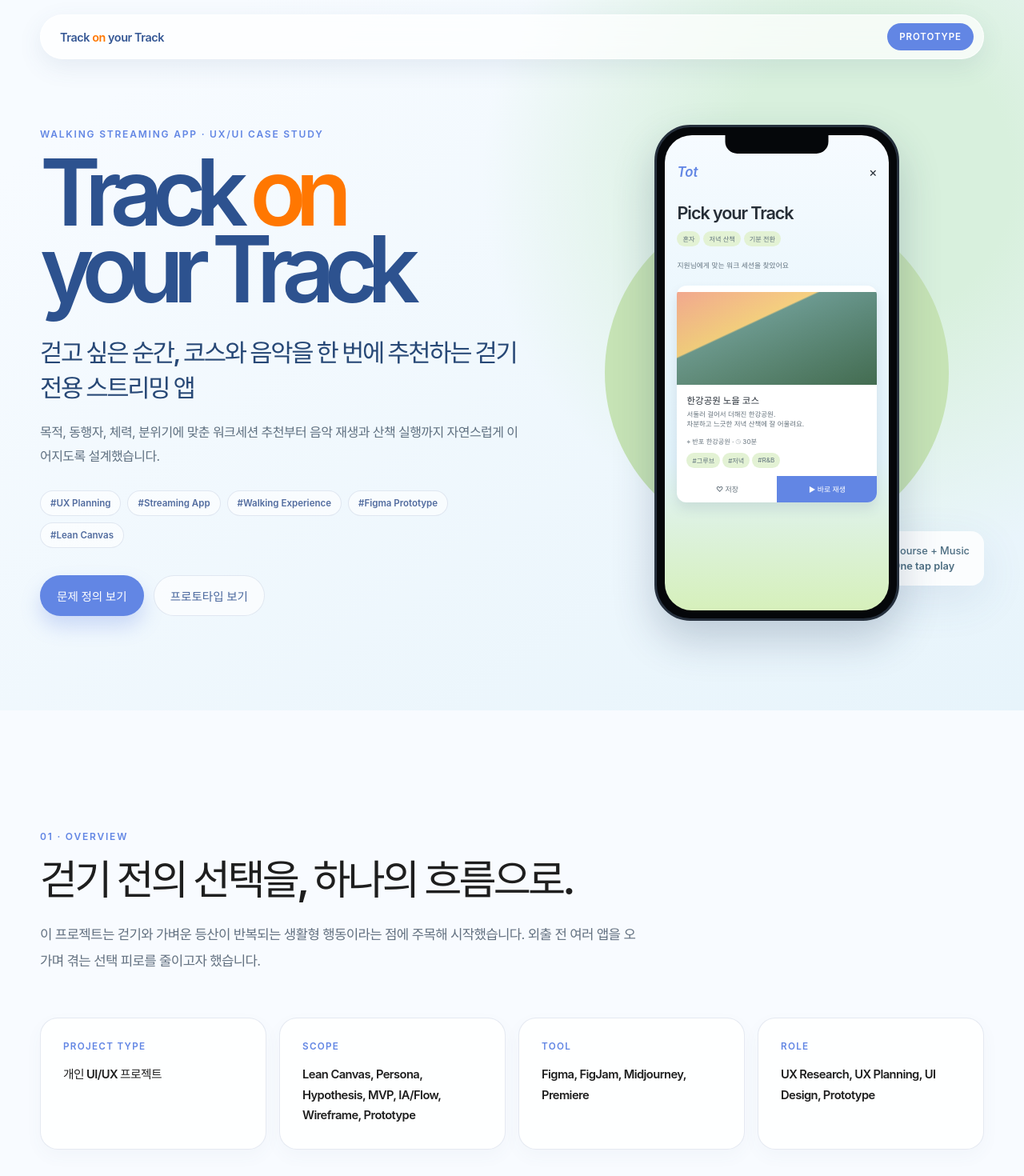
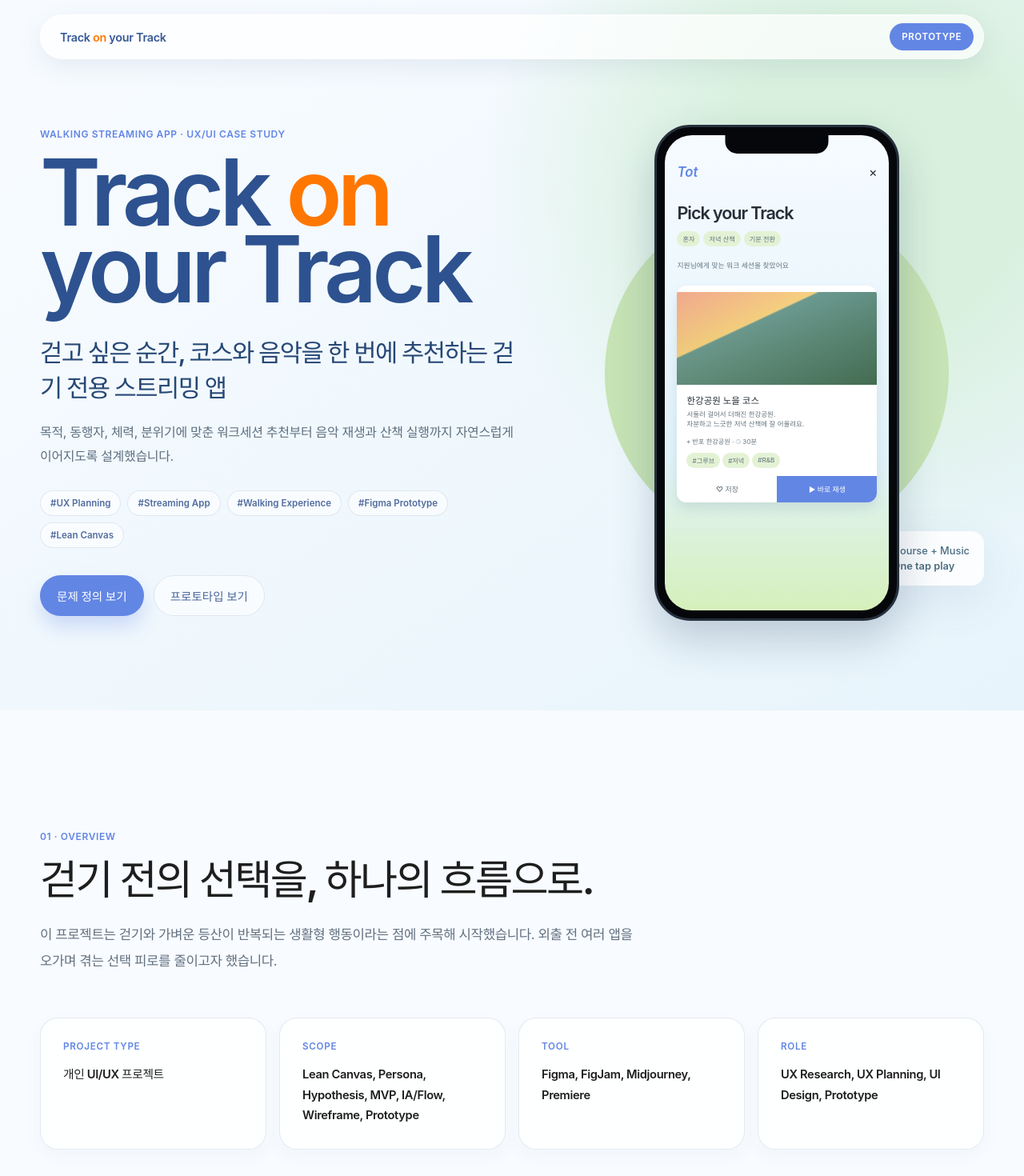
Before and after one commit to o3osso3o/landing_tot, a React (Vite) app: page / in a window 1280 px wide. Shown: the top 1470 px of the page at 80% size. Built offline with nearby package versions, Linux system fonts and the light colour scheme; a web font is replaced by a local one.

Commit message:
Adjust letter spacing scale

```diff
--- a/src/styles.css
+++ b/src/styles.css
@@ -29,8 +29,8 @@ button { font: inherit; cursor: pointer; }
 h1, h2, h3, p, blockquote, figure { margin: 0; }
 body, p, li, small, button, a { font-weight: 400; }
 h1, h2, h3, h4, strong, b { font-weight: 600; }
-h2 { max-width: 860px; font-family: var(--font-point); font-size: clamp(2rem, 4vw, 4.35rem); line-height: 1.14; letter-spacing: -0.075em; }
-h3 { font-family: var(--font-point); font-size: 1.15rem; letter-spacing: -0.045em; }
+h2 { max-width: 860px; font-family: var(--font-point); font-size: clamp(2rem, 4vw, 4.35rem); line-height: 1.14; letter-spacing: -0.05em; }
+h3 { font-family: var(--font-point); font-size: 1.15rem; letter-spacing: -0.02em; }
 
 .streaming-page { overflow: hidden; }
 .streaming-container { width: min(1180px, calc(100% - 48px)); margin: 0 auto; }
@@ -41,23 +41,23 @@ h3 { font-family: var(--font-point); font-size: 1.15rem; letter-spacing: -0.045e
 .streaming-section--dark { color: #fff; background: #263b66; }
 .streaming-section--visual { background: #f2f6fb; }
 .streaming-section__header { margin-bottom: 54px; }
-.streaming-section__intro { max-width: 750px; margin-top: 24px; color: var(--muted); font-size: 1.05rem; line-height: 1.95; letter-spacing: -0.04em; }
+.streaming-section__intro { max-width: 750px; margin-top: 24px; color: var(--muted); font-size: 1.05rem; line-height: 1.95; letter-spacing: -0.025em; }
 .streaming-section--blue .streaming-section__intro, .streaming-section--dark .streaming-section__intro { color: rgba(255,255,255,.76); }
-.streaming-eyebrow { margin-bottom: 18px; color: var(--blue); font: 600 .75rem/1 var(--font-point); letter-spacing: .15em; text-transform: uppercase; }
+.streaming-eyebrow { margin-bottom: 18px; color: var(--blue); font: 600 .75rem/1 var(--font-point); letter-spacing: .05em; text-transform: uppercase; }
 .streaming-section--blue .streaming-eyebrow, .streaming-section--dark .streaming-eyebrow { color: #d8e6ff; }
 
 .streaming-nav { position: fixed; z-index: 20; top: 18px; left: 50%; display: flex; align-items: center; justify-content: space-between; width: min(1180px, calc(100% - 32px)); padding: 10px 12px 10px 18px; border: 1px solid rgba(255,255,255,.72); border-radius: 999px; background: rgba(255,255,255,.72); box-shadow: 0 10px 30px rgba(73,98,140,.1); backdrop-filter: blur(18px); transform: translateX(-50%); }
 .streaming-nav button { border: 0; background: transparent; }
-.streaming-nav__brand { color: var(--blue-dark); font: 600 .9rem var(--font-point); letter-spacing: -.03em; }
+.streaming-nav__brand { color: var(--blue-dark); font: 600 .9rem var(--font-point); letter-spacing: -0.02em; }
 .streaming-nav__brand span { color: var(--orange); }
-.streaming-nav__cta { padding: 10px 15px; border-radius: 999px !important; color: #fff; background: var(--blue) !important; font: 600 .72rem var(--font-point); letter-spacing: .08em; text-transform: uppercase; }
+.streaming-nav__cta { padding: 10px 15px; border-radius: 999px !important; color: #fff; background: var(--blue) !important; font: 600 .72rem var(--font-point); letter-spacing: .05em; text-transform: uppercase; }
 
 .streaming-hero { min-height: 820px; padding: 156px 0 112px; background: radial-gradient(circle at 85% 25%, #d8f0dd 0 14%, transparent 38%), linear-gradient(145deg,#f7fbff 12%,#e7f4fb 100%); }
 .streaming-hero__grid { display: grid; grid-template-columns: 1.08fr .92fr; gap: 56px; align-items: center; }
-.streaming-hero h1 { color: #2d528f; font: 600 clamp(4.6rem, 9vw, 8rem)/.84 var(--font-point); letter-spacing: -.115em; }
+.streaming-hero h1 { color: #2d528f; font: 600 clamp(4.6rem, 9vw, 8rem)/.84 var(--font-point); letter-spacing: -0.05em; }
 .streaming-hero h1 span { color: var(--orange); }
-.streaming-hero__lead { max-width: 630px; margin-top: 34px; color: #274876; font-size: clamp(1.35rem, 2.4vw, 2rem); font-weight: 600; line-height: 1.42; letter-spacing: -.075em; }
-.streaming-hero__text { max-width: 610px; margin-top: 20px; color: #5f7080; font-size: 1rem; line-height: 1.85; letter-spacing: -.035em; }
+.streaming-hero__lead { max-width: 630px; margin-top: 34px; color: #274876; font-size: clamp(1.35rem, 2.4vw, 2rem); font-weight: 600; line-height: 1.42; letter-spacing: -0.05em; }
+.streaming-hero__text { max-width: 610px; margin-top: 20px; color: #5f7080; font-size: 1rem; line-height: 1.85; letter-spacing: -0.02em; }
 .streaming-tags { display: flex; flex-wrap: wrap; gap: 8px; margin-top: 28px; }
 .streaming-tags span { padding: 8px 12px; border: 1px solid var(--line); border-radius: 999px; color: #526c9f; background: rgba(255,255,255,.58); font: 600 .72rem var(--font-point); }
 .streaming-tags--center { justify-content: center; }
@@ -78,40 +78,40 @@ h3 { font-family: var(--font-point); font-size: 1.15rem; letter-spacing: -0.045e
 .streaming-grid--4 { grid-template-columns: repeat(4, 1fr); }
 .streaming-card { padding: 28px; border: 1px solid var(--line); border-radius: 22px; background: rgba(255,255,255,.86); box-shadow: 0 8px 22px rgba(70,98,127,.04); transition: transform .25s ease, box-shadow .25s ease; }
 .streaming-card:hover { transform: translateY(-7px); box-shadow: var(--shadow); }
-.streaming-card p { margin-top: 10px; color: var(--muted); font-size: .91rem; line-height: 1.75; letter-spacing: -.035em; }
-.streaming-card--overview p { margin: 0 0 16px; color: var(--blue); font: 600 .73rem var(--font-point); letter-spacing: .11em; text-transform: uppercase; }
-.streaming-card--overview strong { font-size: .92rem; line-height: 1.75; letter-spacing: -.04em; }
+.streaming-card p { margin-top: 10px; color: var(--muted); font-size: .91rem; line-height: 1.75; letter-spacing: -0.02em; }
+.streaming-card--overview p { margin: 0 0 16px; color: var(--blue); font: 600 .73rem var(--font-point); letter-spacing: .06em; text-transform: uppercase; }
+.streaming-card--overview strong { font-size: .92rem; line-height: 1.75; letter-spacing: -0.025em; }
 .streaming-stat { padding: 32px 16px; border-radius: 22px; text-align: center; background: rgba(255,255,255,.72); }
-.streaming-stat strong { display: block; color: var(--blue); font: 600 clamp(2.1rem,4vw,3.35rem)/1 var(--font-point); letter-spacing: -.1em; }
+.streaming-stat strong { display: block; color: var(--blue); font: 600 clamp(2.1rem,4vw,3.35rem)/1 var(--font-point); letter-spacing: -0.05em; }
 .streaming-stat span { display: block; margin-top: 16px; color: #597182; font-size: .86rem; font-weight: 600; }
 .streaming-caption { margin-top: 15px; color: #7b8d9a; font-size: .72rem; text-align: right; }
 
 .streaming-market { display: grid; grid-template-columns: 1fr auto 1fr; gap: 18px; align-items: center; }
 .streaming-market__card { padding: 36px; }
-.streaming-market__card h3 { margin-top: 20px; font: 600 1.75rem var(--font-point); letter-spacing: -.06em; }
+.streaming-market__card h3 { margin-top: 20px; font: 600 1.75rem var(--font-point); letter-spacing: -0.045em; }
 .streaming-market__plus { display: grid; place-items: center; width: 44px; height: 44px; border-radius: 50%; color: #fff; background: var(--blue); font: 600 1.5rem var(--font-point); }
-.streaming-card__chip { display: inline-flex; padding: 7px 10px; border-radius: 999px; color: var(--blue-dark); background: #e4edff; font: 600 .71rem var(--font-point); letter-spacing: .08em; text-transform: uppercase; }
+.streaming-card__chip { display: inline-flex; padding: 7px 10px; border-radius: 999px; color: var(--blue-dark); background: #e4edff; font: 600 .71rem var(--font-point); letter-spacing: .05em; text-transform: uppercase; }
 .streaming-card__chip--green { color: #3f7657; background: #e0f3dc; }
 .streaming-list { padding: 0; margin: 18px 0 0; list-style: none; }
-.streaming-list li { position: relative; padding-left: 15px; margin-top: 9px; color: var(--muted); font-size: .88rem; line-height: 1.65; letter-spacing: -.035em; }
+.streaming-list li { position: relative; padding-left: 15px; margin-top: 9px; color: var(--muted); font-size: .88rem; line-height: 1.65; letter-spacing: -0.02em; }
 .streaming-list li::before { position: absolute; top: .68em; left: 0; width: 5px; height: 5px; border-radius: 50%; background: var(--green); content: ""; }
-.streaming-quote { max-width: 860px; margin: 52px auto 0; color: #49637f; font-size: clamp(1.15rem,2.1vw,1.65rem); font-weight: 600; line-height: 1.62; letter-spacing: -.065em; text-align: center; }
+.streaming-quote { max-width: 860px; margin: 52px auto 0; color: #49637f; font-size: clamp(1.15rem,2.1vw,1.65rem); font-weight: 600; line-height: 1.62; letter-spacing: -0.045em; text-align: center; }
 .streaming-quote strong { color: var(--blue-dark); }
 
 .streaming-steps { display: grid; grid-template-columns: repeat(6, 1fr); gap: 10px; }
 .streaming-step { min-height: 150px; padding: 18px; border: 1px solid rgba(255,255,255,.14); border-radius: 18px; background: rgba(255,255,255,.06); }
 .streaming-step span { color: #a9c6ff; font: 600 .8rem var(--font-point); }
-.streaming-step strong { display: block; margin-top: 56px; color: #fff; font-size: .94rem; line-height: 1.45; letter-spacing: -.05em; }
-.streaming-emphasis { margin-top: 50px; color: #fff; font-size: clamp(1.4rem,3vw,2.3rem); font-weight: 600; letter-spacing: -.085em; text-align: center; }
-.streaming-card--number span, .streaming-card--solution span, .streaming-feature span, .streaming-metric span { display: block; margin-bottom: 28px; color: var(--blue); font: 600 .8rem var(--font-point); letter-spacing: .12em; }
+.streaming-step strong { display: block; margin-top: 56px; color: #fff; font-size: .94rem; line-height: 1.45; letter-spacing: -0.05em; }
+.streaming-emphasis { margin-top: 50px; color: #fff; font-size: clamp(1.4rem,3vw,2.3rem); font-weight: 600; letter-spacing: -0.05em; text-align: center; }
+.streaming-card--number span, .streaming-card--solution span, .streaming-feature span, .streaming-metric span { display: block; margin-bottom: 28px; color: var(--blue); font: 600 .8rem var(--font-point); letter-spacing: .07em; }
 
 .streaming-persona { overflow: hidden; border-radius: 24px; background: rgba(255,255,255,.82); box-shadow: var(--shadow); }
 .streaming-persona > div:last-child { padding: 28px; }
 .streaming-persona h3 { font-size: 1.55rem; }
 .streaming-persona h3 small { color: var(--muted); font-size: .77rem; font-weight: 600; }
-.streaming-persona__need { display: block; margin-top: 24px; color: var(--blue-dark); font-size: .94rem; line-height: 1.7; letter-spacing: -.045em; }
-.streaming-outcome h4 { margin: 28px 0 -8px; color: var(--blue); font: 600 .71rem var(--font-point); letter-spacing: .12em; text-transform: uppercase; }
-.streaming-hypothesis { max-width: 980px; color: rgba(255,255,255,.83); font-size: clamp(1.6rem,3.5vw,3rem); font-weight: 600; line-height: 1.55; letter-spacing: -.085em; }
+.streaming-persona__need { display: block; margin-top: 24px; color: var(--blue-dark); font-size: .94rem; line-height: 1.7; letter-spacing: -0.035em; }
+.streaming-outcome h4 { margin: 28px 0 -8px; color: var(--blue); font: 600 .71rem var(--font-point); letter-spacing: .07em; text-transform: uppercase; }
+.streaming-hypothesis { max-width: 980px; color: rgba(255,255,255,.83); font-size: clamp(1.6rem,3.5vw,3rem); font-weight: 600; line-height: 1.55; letter-spacing: -0.05em; }
 .streaming-hypothesis strong { color: #fff3d5; }
 .streaming-flow { display: flex; gap: 26px; align-items: stretch; margin-top: 56px; }
 .streaming-flow span { position: relative; flex: 1; padding: 18px 14px; border: 1px solid rgba(255,255,255,.25); border-radius: 16px; color: inherit; background: rgba(255,255,255,.12); font-size: .86rem; font-weight: 600; line-height: 1.4; text-align: center; }
@@ -124,7 +124,7 @@ h3 { font-family: var(--font-point); font-size: 1.15rem; letter-spacing: -0.045e
 
 .streaming-image { position: relative; overflow: hidden; margin: 0; border: 1px solid rgba(98,134,228,.12); border-radius: 25px; background: linear-gradient(135deg,#e2efff,#eff8ec); }
 .streaming-image__placeholder { position: absolute; inset: 0; display: grid; place-content: center; color: #5978ae; text-align: center; }
-.streaming-image__placeholder span { font: 600 1rem var(--font-point); letter-spacing: .1em; text-transform: uppercase; }
+.streaming-image__placeholder span { font: 600 1rem var(--font-point); letter-spacing: .06em; text-transform: uppercase; }
 .streaming-image__placeholder small { margin-top: 10px; color: #7d91a7; font-size: .72rem; }
 .streaming-image__asset { position: absolute; inset: 0; width: 100%; height: 100%; opacity: 0; object-fit: cover; transition: opacity .25s; }
 .streaming-image__asset.is-loaded { opacity: 1; }
@@ -157,7 +157,7 @@ h3 { font-family: var(--font-point); font-size: 1.15rem; letter-spacing: -0.045e
 .streaming-app header, .streaming-player header { display: flex; align-items: center; justify-content: space-between; }
 .streaming-app header b, .streaming-player header b { color: var(--blue); font: 600 1.05rem var(--font-point); font-style: italic; }
 .streaming-app header i, .streaming-player header i { font-style: normal; }
-.streaming-app h4 { margin: 57px 0 24px; font-size: .96rem; letter-spacing: -.05em; text-align: center; }
+.streaming-app h4 { margin: 57px 0 24px; font-size: .96rem; letter-spacing: -0.05em; text-align: center; }
 .streaming-app__english { margin: 28px 0 10px !important; font-family: var(--font-point); font-size: 1.35rem !important; text-align: left !important; }
 .streaming-progress { display: flex; gap: 5px; margin-top: 18px; }.streaming-progress span { flex: 1; height: 4px; border-radius: 9px; background: var(--green); }
 .streaming-app__options { display: grid; gap: 10px; }
@@ -177,7 +177,7 @@ h3 { font-family: var(--font-point); font-size: 1.15rem; letter-spacing: -0.045e
 .streaming-prototype-stage { display: flex; align-items: center; justify-content: center; gap: 20px; min-height: 720px; padding: 56px 26px; border-radius: 30px; background: linear-gradient(145deg,#e0eefc,#e5f4d9); }
 .streaming-prototype-stage .streaming-phone:nth-child(1) { transform: rotate(-5deg); }.streaming-prototype-stage .streaming-phone:nth-child(2) { transform: translateY(28px) rotate(-2deg); }.streaming-prototype-stage .streaming-phone:nth-child(3) { transform: translateY(-20px); }.streaming-prototype-stage .streaming-phone:nth-child(4) { transform: translateY(28px) rotate(4deg); }
 .streaming-card--mini { padding: 20px; color: #607387; font-size: .85rem; line-height: 1.55; text-align: center; }
-.streaming-plan span { display: inline-flex; padding: 7px 10px; border-radius: 999px; color: var(--blue-dark); background: #e8f0ff; font: 600 .72rem var(--font-point); letter-spacing: .08em; text-transform: uppercase; }
+.streaming-plan span { display: inline-flex; padding: 7px 10px; border-radius: 999px; color: var(--blue-dark); background: #e8f0ff; font: 600 .72rem var(--font-point); letter-spacing: .05em; text-transform: uppercase; }
 .streaming-plan h3 { margin-top: 24px; font-size: 1.5rem; }
 .streaming-plan--pro { border-color: rgba(98,134,228,.35); box-shadow: var(--shadow); }
 .streaming-metric { min-height: 245px; }
@@ -186,8 +186,8 @@ h3 { font-family: var(--font-point); font-size: 1.15rem; letter-spacing: -0.045e
 .streaming-conclusion { padding: 162px 0; color: #fff; background: linear-gradient(140deg,#365895,#6286e4 65%,#6db48a); text-align: center; }
 .streaming-conclusion .streaming-eyebrow { color: #d9e5ff; }
 .streaming-conclusion h2 { margin: 0 auto; }
-.streaming-conclusion p { max-width: 740px; margin: 30px auto 0; color: rgba(255,255,255,.79); font-size: 1rem; line-height: 1.9; letter-spacing: -.04em; }
-.streaming-conclusion blockquote { max-width: 900px; margin: 44px auto 0; font-size: clamp(1.3rem,2.5vw,2.05rem); font-weight: 600; line-height: 1.65; letter-spacing: -.07em; }
+.streaming-conclusion p { max-width: 740px; margin: 30px auto 0; color: rgba(255,255,255,.79); font-size: 1rem; line-height: 1.9; letter-spacing: -0.025em; }
+.streaming-conclusion blockquote { max-width: 900px; margin: 44px auto 0; font-size: clamp(1.3rem,2.5vw,2.05rem); font-weight: 600; line-height: 1.65; letter-spacing: -0.05em; }
 .streaming-conclusion .streaming-button--primary { color: var(--blue-dark); background: #fff; }
 .streaming-conclusion .streaming-button--ghost { border-color: rgba(255,255,255,.35); color: #fff; background: rgba(255,255,255,.08); }
 
```
